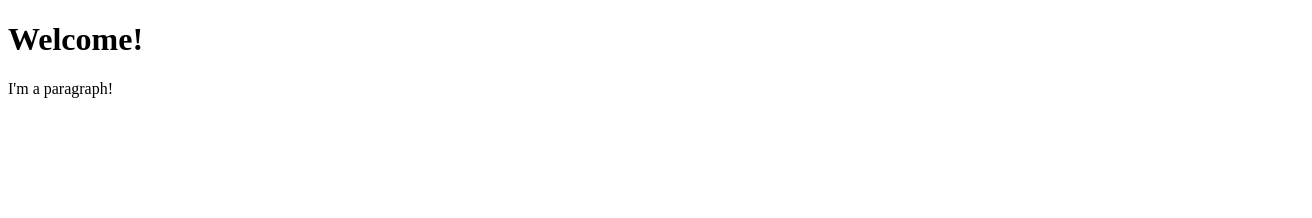
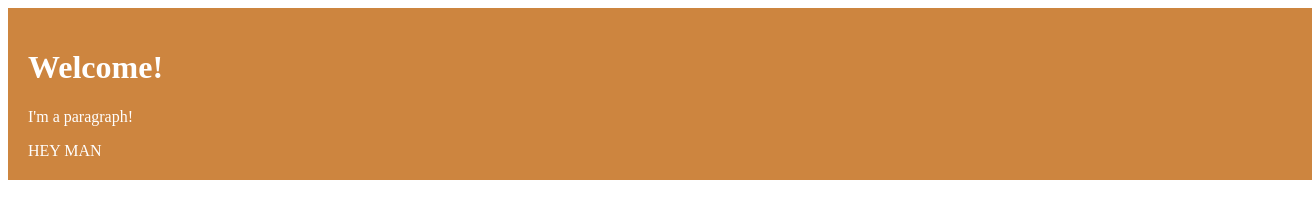
Before and after one commit to Challengers-Tech/js-tut1, a plain HTML site: page index.html in a window 1280 px wide. Shown: the whole page, 1312 px wide, since content can reach past the window. Drawn offline with nearby package versions, Linux system fonts and the light colour scheme.

Commit message:
start of css stuff

```diff
--- a/index.html
+++ b/index.html
@@ -4,11 +4,17 @@
     <meta charset="UTF-8">
     <meta name="viewport" content="width=device-width, initial-scale=1.0">
     <title>Document</title>
+
+    <link rel="stylesheet" href="styles.css">
 </head>
 <body>
     <div id="content">
         <h1>Welcome!</h1>
         <p id="para1">I'm a paragraph!</p>
+
+        <div>
+            HEY MAN
+        </div>
     </div>
 
     <!-- Include jQuery -->
--- a/javascript.js
+++ b/javascript.js
@@ -1,3 +1,5 @@
+#!/usr/env/bin node
+
 // Store one line comments starting with //
 // Everything in a comment is ignored by the client
 
@@ -58,3 +60,5 @@ console.log(age);
 
 
 // IF CONDITIONS
+
+// ARRAYS
--- /dev/null
+++ b/styles.css
@@ -0,0 +1,14 @@
+html {
+    font-family: 'Times New Roman', Times, serif;
+    color: white;
+}
+#content {
+    background-color: peru;
+    width: 100%;
+    padding: 20px;
+}
+
+
+.aqua {
+
+}
```
